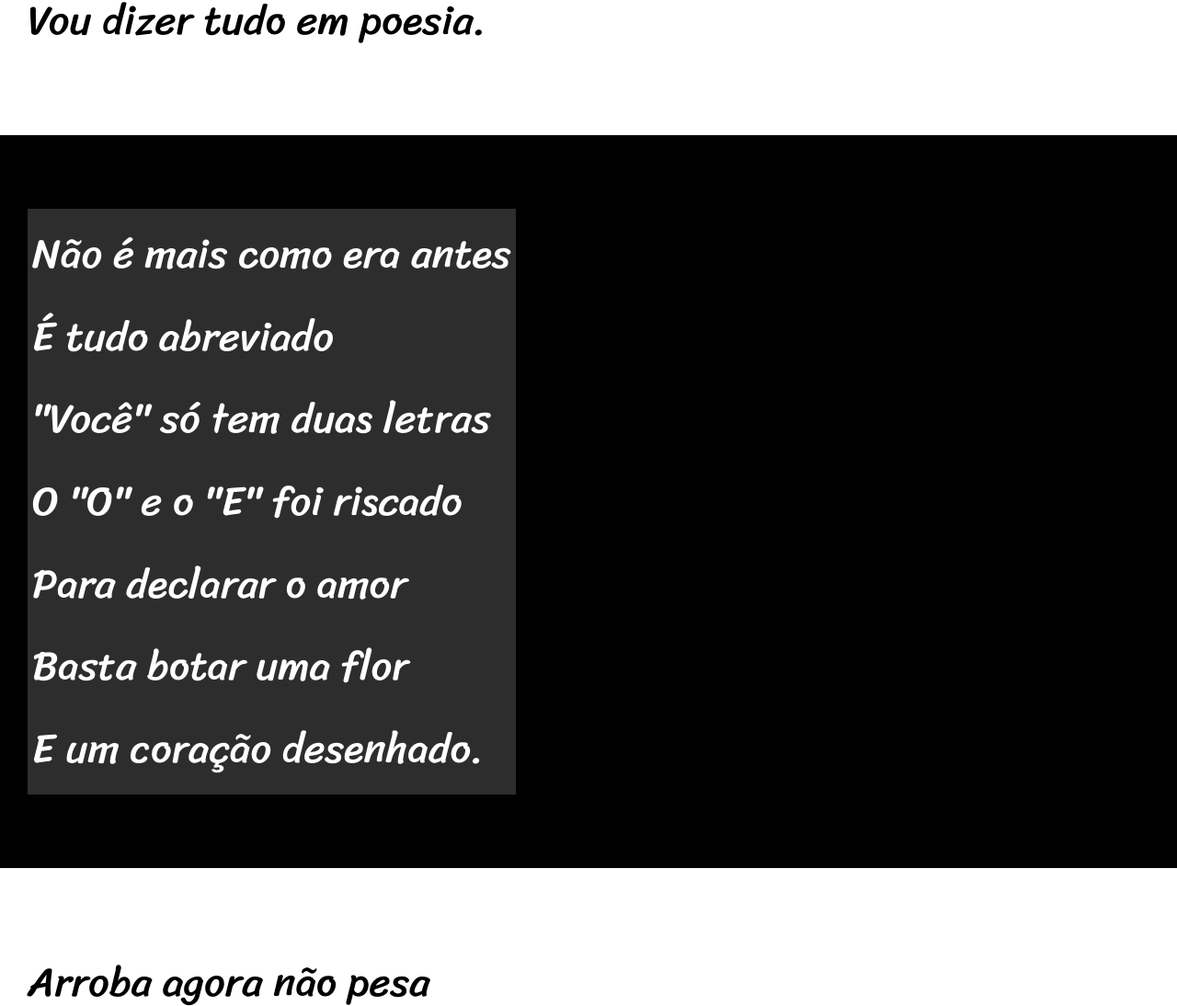
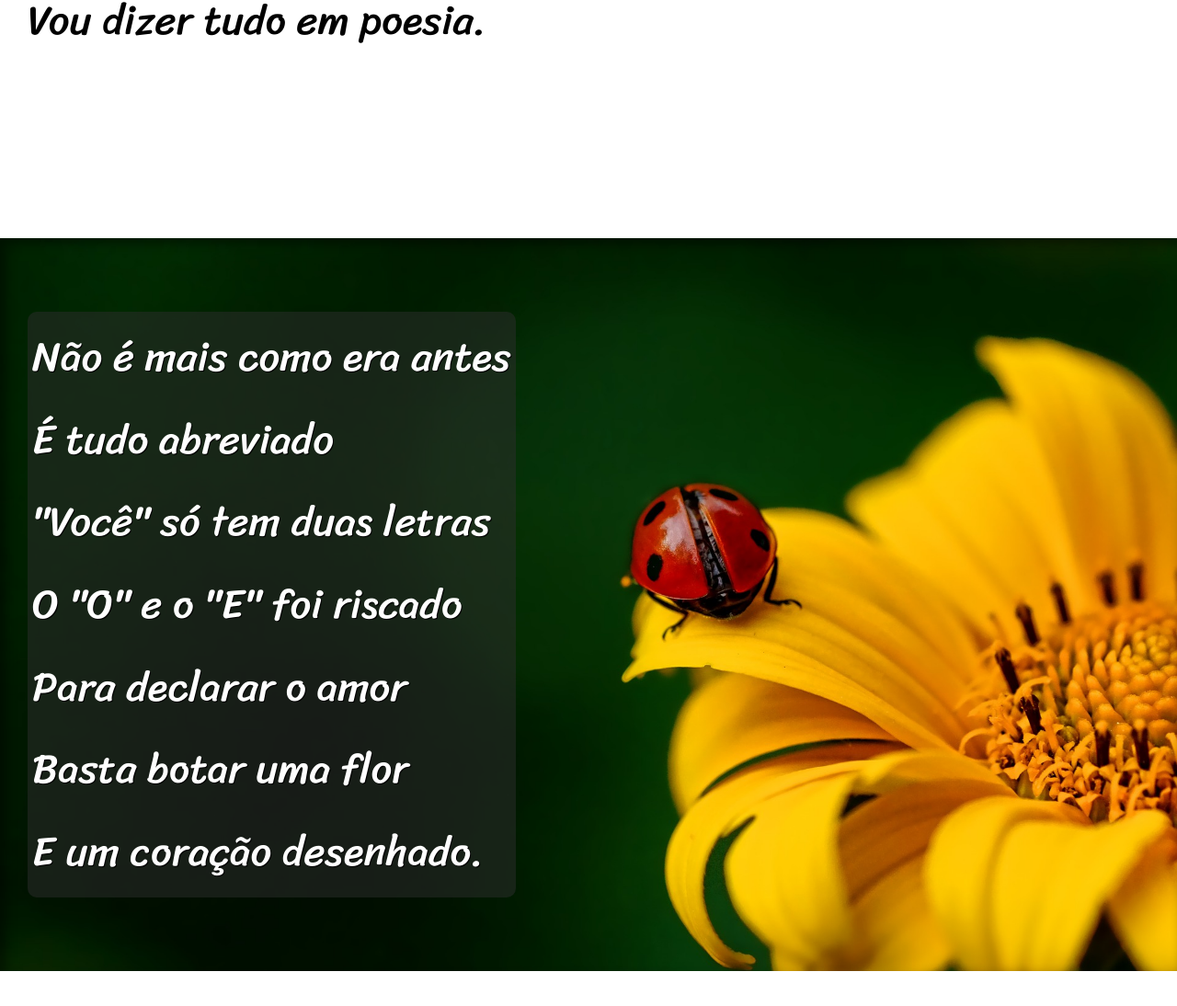
Before and after one commit to jacsonluizdev/Projeto-Cordel, a plain HTML site: page index.html in a window 1280 px wide. Shown: the part 900-1994 px from the top of the page at 92% size. Drawn offline with Linux system fonts and the light colour scheme.

Commit message:
Aplicação do efeito paralax

```diff
--- a/index.html
+++ b/index.html
@@ -24,7 +24,7 @@
         </p>
     </section>
 
-    <section class="imagem">
+    <section class="imagem" id="img01">
         <p>
             Não é mais como era antes <br>
             É tudo abreviado <br>
@@ -58,7 +58,7 @@
         </p>
     </section>
 
-    <section class="imagem">
+    <section class="imagem" id="img02">
         <p>
             Tenho saudade das cartas <br>
             Escritas com a própria mão <br>
--- a/style.css
+++ b/style.css
@@ -60,6 +60,10 @@ section{
     font-size: 3.5vw;
 }
 
+section > p{
+    padding-bottom: 2.5em;
+}
+
 section.normal{
     background-color: white;
     color: black;
@@ -68,12 +72,26 @@ section.normal{
 section.imagem{
     background-color: black;
     color: white;
+    box-shadow: inset 6px 6px 13px 0px rgb(0, 0, 0, 0.473);/*Inset = Sombra para dentro.*/
+    background-size: cover;/*A imagem se encaixa totalmente no tamanho da box.*/
+    background-attachment: fixed;
 }
 
 section.imagem > p{
-    background-color: rgb(46, 45, 45);
+    background-color: rgba(46, 45, 45, 0.514);
     display: inline-block;
     padding: 5px;
+    text-shadow: 1px 1px 0px black;
+    border-radius: 10px;
+}
+
+section#img01{
+    background-image: url(imagens/background001.jpg);
+    background-position: right center;
+}
+
+section#img02{
+    background-image: url(imagens/background002.jpg);
 }
 
 footer{
```
